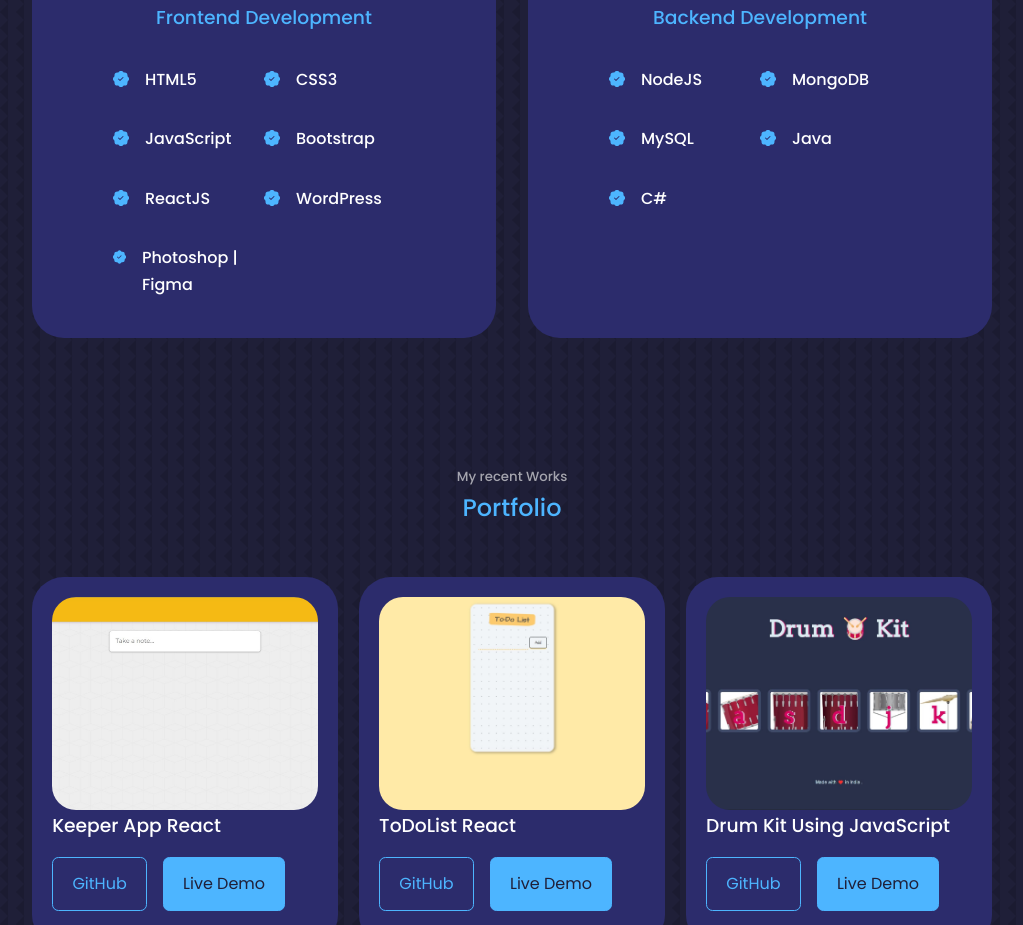
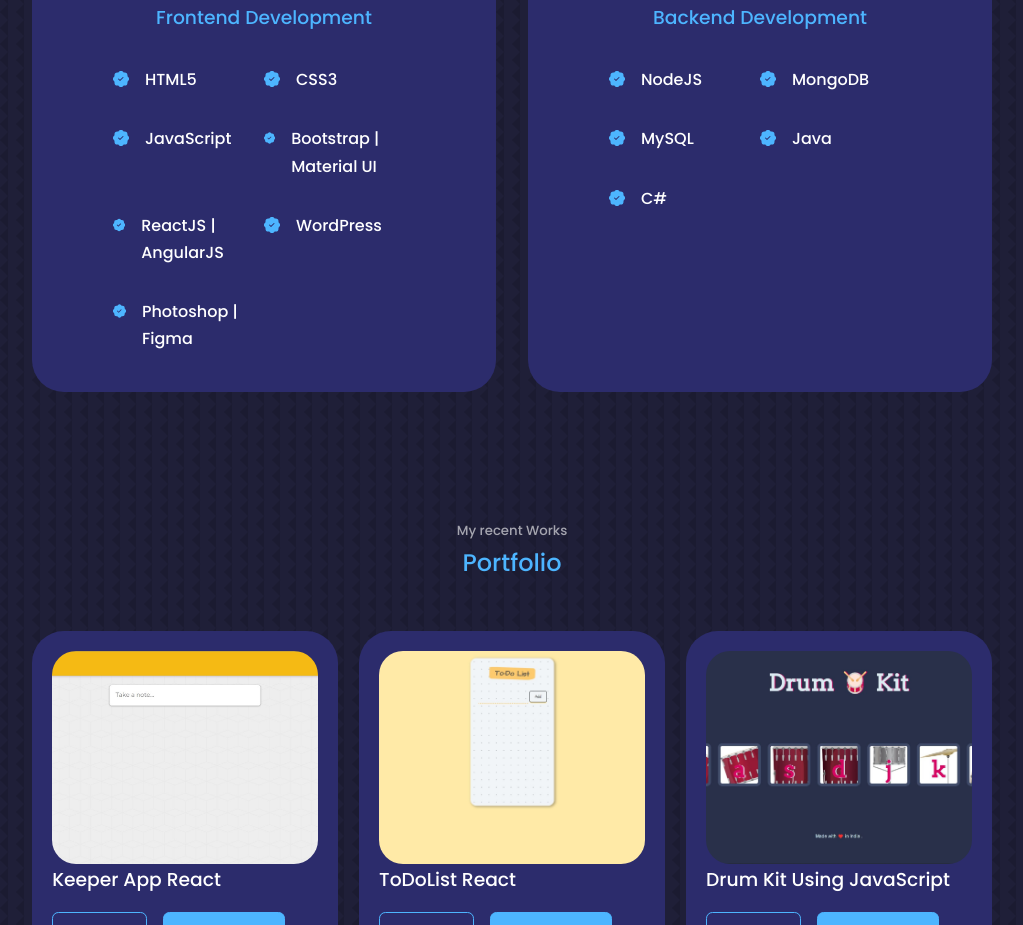
Before and after one commit to samarthghadi/portfolio, a React (Create React App) app: page / in a window 1280 px wide. Shown: the part 1740-2665 px from the top of the page, without its empty margins (128-1151 px from the left). Built offline with nearby package versions, Linux system fonts and the light colour scheme.

Commit message:
Update Experience.jsx

```diff
--- a/src/components/experience/Experience.jsx
+++ b/src/components/experience/Experience.jsx
@@ -36,14 +36,14 @@ const Experience = () => {
             <article className='experience__details'>
               <BsPatchCheckFill className='experience__details-icon' />
               <div>
-                <h4>Bootstrap</h4>
+                <h4>Bootstrap | Material UI</h4>
               </div>
             </article>
 
             <article className='experience__details'>
               <BsPatchCheckFill className='experience__details-icon' />
               <div>
-              <h4>ReactJS</h4>
+              <h4>ReactJS | AngularJS</h4>
               </div>
             </article>
 
```
